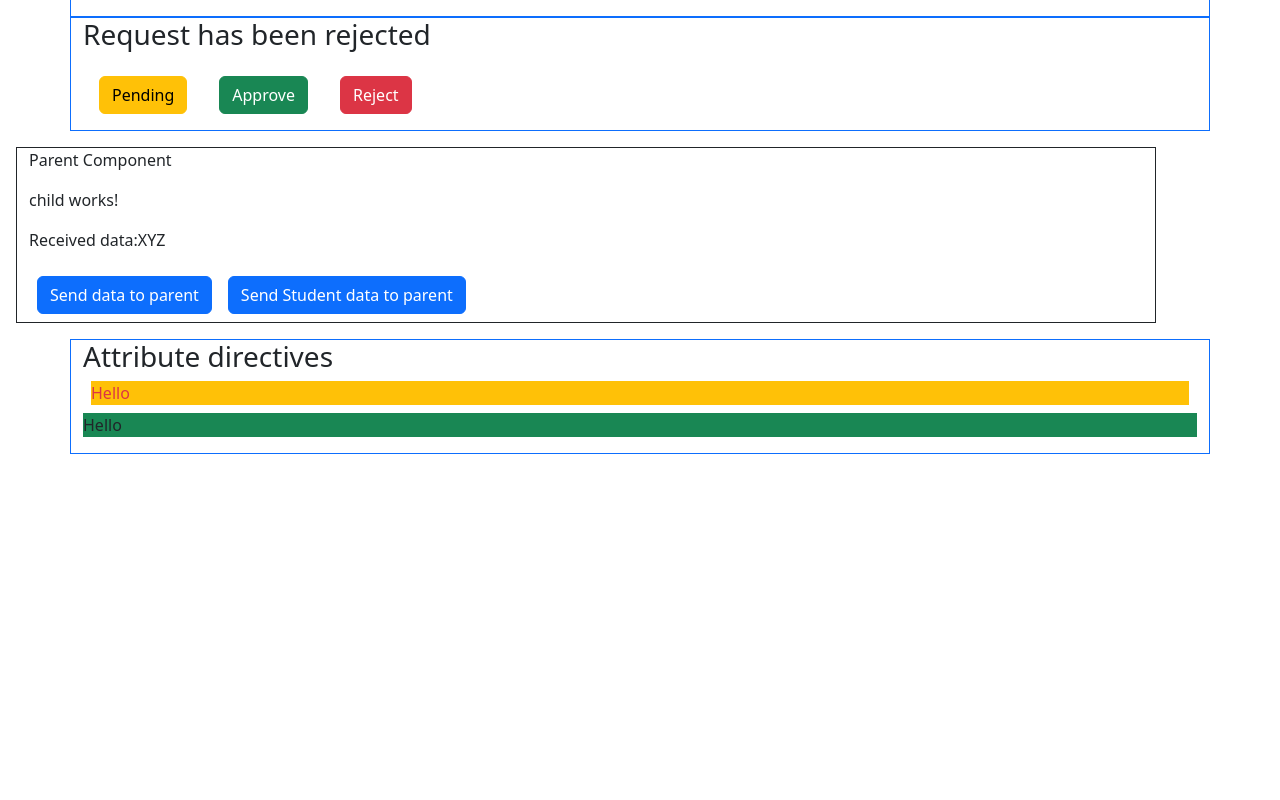
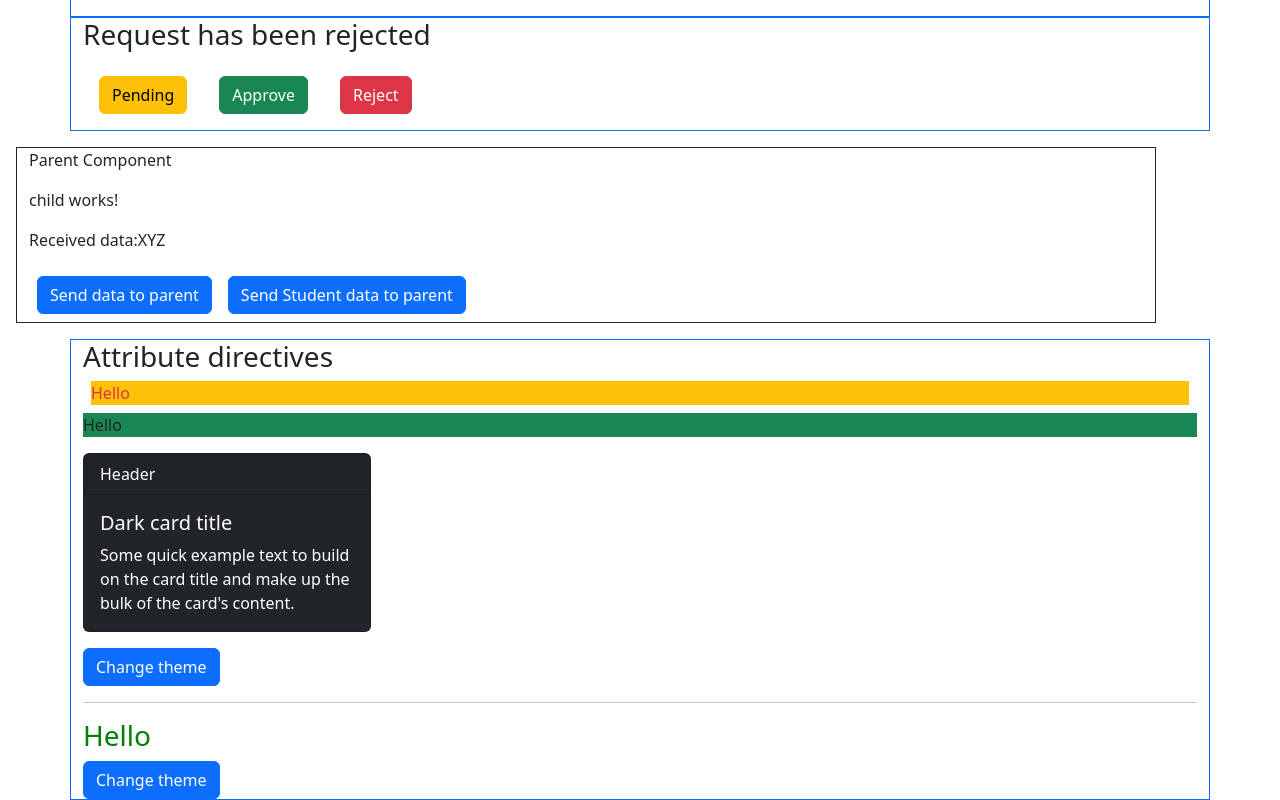
Before and after one commit to Priya-Vibhute/Angular-Weekend, an Angular app: page / in a window 1280 px wide. Shown: the part 1957-2757 px from the top of the page. Before the commit the page ends 2411 px from the top, so only its background shows below. Built offline with nearby package versions, Linux system fonts and the light colour scheme.

Commit message:
19 April 2025

```diff
--- a/src/app/attributedirectives/attributedirectives.component.html
+++ b/src/app/attributedirectives/attributedirectives.component.html
@@ -3,4 +3,25 @@
     <p [ngClass]="[classes.bg,classes.tc,classes.m]">Hello</p>
     <p [ngClass]="{'bg-danger':false,'bg-success':true}">Hello</p>
 
+    <!-- Card -->
+
+    <div class="card text-white mb-3" style="max-width: 18rem;" [ngClass]="{'bg-dark':darktheme,'bg-primary':!darktheme}">
+        <div class="card-header">Header</div>
+        <div class="card-body">
+          <h5 class="card-title">Dark card title</h5>
+          <p class="card-text">Some quick example text to build on the card title and make up the bulk of the card's content.</p>
+        </div>
+      </div>
+
+    <button class="btn btn-primary" (click)="toggle()"> Change theme</button>
+
+    <hr>
+
+    <div>
+        <h3 [ngStyle]="boxStyles()">Hello</h3>
+    </div>
+
+    <button class="btn btn-primary" (click)="changeHighlight()"> Change theme</button>
+
+
 </div>
--- a/src/app/attributedirectives/attributedirectives.component.ts
+++ b/src/app/attributedirectives/attributedirectives.component.ts
@@ -1,15 +1,16 @@
-import { NgClass } from '@angular/common';
+import { NgClass, NgStyle } from '@angular/common';
 import { Component } from '@angular/core';
 
 @Component({
   selector: 'app-attributedirectives',
-  imports: [NgClass],
+  imports: [NgClass,NgStyle],
   templateUrl: './attributedirectives.component.html',
   styleUrl: './attributedirectives.component.css'
 })
 export class AttributedirectivesComponent {
 
   darktheme:boolean=true;
+  isHighlighted:boolean=false;
 
   classes:any={
     bg:"bg-warning",
@@ -17,4 +18,21 @@ export class AttributedirectivesComponent {
     m:"m-2"
   }
 
+  toggle()
+  {
+    this.darktheme=!this.darktheme;
+  }
+
+  boxStyles()
+  {
+    return {
+      "background-color":this.isHighlighted?"red":"white",
+      "color":"green"}
+  }
+
+  changeHighlight()
+  {
+    this.isHighlighted=!this.isHighlighted;
+  }
+
 }
--- a/src/app/product/product.component.ts
+++ b/src/app/product/product.component.ts
@@ -3,7 +3,8 @@ import { Component } from "@angular/core";
 @Component({
     selector:"product",
     templateUrl:"product.component.html",
-    styleUrl:"product.component.css"
+    styleUrl:"product.component.css",
+    providers:[]
 })
 export class ProductComponent
 {
```
Also changed, not shown: src/app/services/user.service.ts (added, +10 -0 lines), 1 other file (tests, documents, lock files or other folders).
